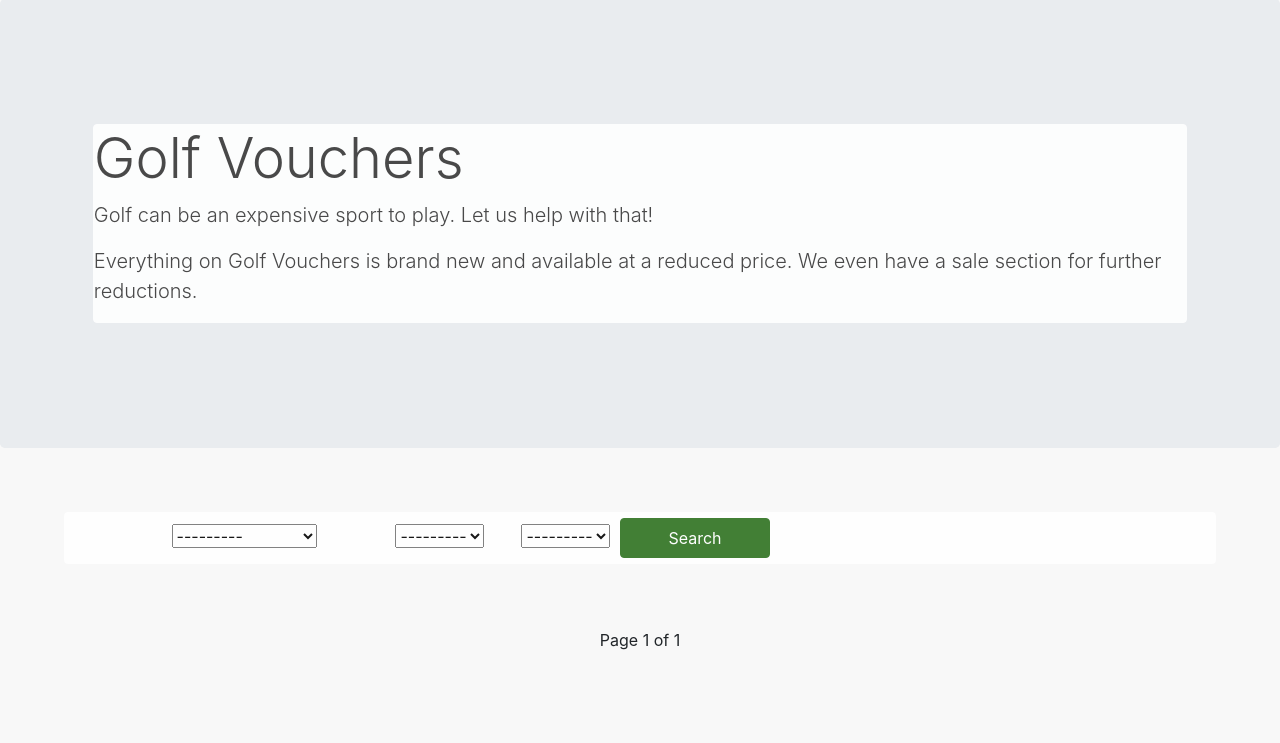
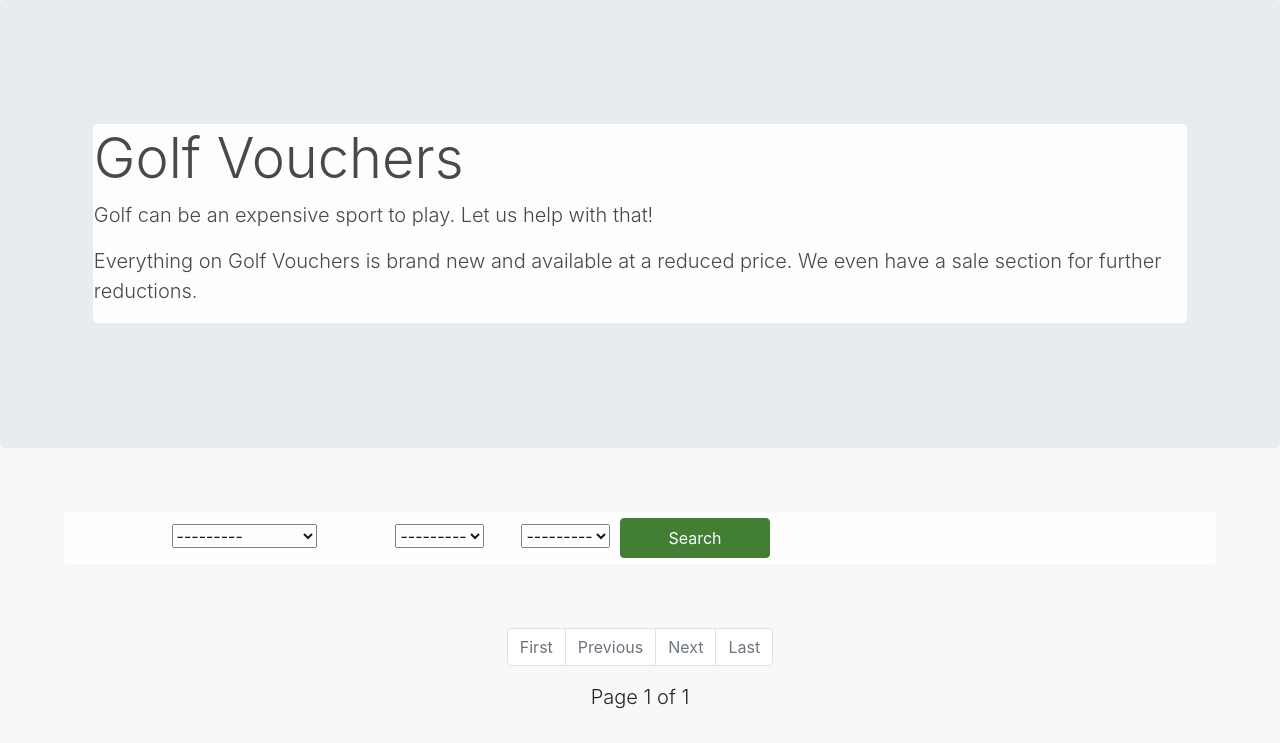
Before and after one commit to martingr1/golfvouchers, a Django app: page /posts/ in a window 1280 px wide. Shown: the part 57-800 px from the top of the page. Run offline with Django 3.2, Linux system fonts and the light colour scheme; data that the repository does not hold is empty; some libraries are stand-ins or nearby versions; some web fonts are replaced.

Commit message:
added styles for pagination in posts/templates/posts.html

```diff
--- a/posts/templates/posts.html
+++ b/posts/templates/posts.html
@@ -7,7 +7,8 @@
 	<div class="card main-card">
 		<h1 class="display-4 links">Golf Vouchers</h1>
 		<p class="lead links">Golf can be an expensive sport to play. Let us help with that!</p>
-		<p class="lead links">Everything on Golf Vouchers is brand new and available at a reduced price. We even have a sale
+		<p class="lead links">Everything on Golf Vouchers is brand new and available at a reduced price. We even have a
+			sale
 			section for further reductions.
 		</p>
 	</div>
@@ -47,25 +48,29 @@
 		{% endfor %}
 	</div>
 	<div class="row justify-content-center">
-		<div class="pagination">
-			<span class="step-links">
-        {% if posts.has_previous %}
-            <a href="?page=1">&laquo; first</a>
-            <a href="?page={{ posts.previous_page_number }}">previous</a>
-        {% endif %}
+		<nav aria-label="Pagination">
+			<ul class="pagination">
+				{% if posts.has_previous %}
+				<li class="page-item"><a class="page-link" href="?page=1">First</a></li>
+				<li class="page-item"><a class="page-link" href="?page={{ posts.previous_page_number }}">Previous</a>
+				</li>
+                {% else %}
+                <li class="page-item disabled"><a class="page-link" href="?page=1">First</a></li>
+                <li class="page-item disabled"><a class="page-link" href="?page=1">Previous</a></li>
+				{% endif %}
+				{% if posts.has_next %}
+				<li class="page-item"><a class="page-link" href="?page={{ posts.next_page_number }}">Next</a></li>
+				<li class="page-item"><a class="page-link" href="?page={{ posts.next_page_number }}">Last</a></li>
+                {% else %}
+                <li class="page-item disabled"><a class="page-link" href="?page=1">Next</a></li>
+                <li class="page-item disabled"><a class="page-link" href="?page=1">Last</a></li>
+				{% endif %}
+			</ul>
 
-        <span class="current">
-            Page {{ posts.number }} of {{ posts.paginator.num_pages }}
-        </span>
+		</nav>
 
-			{% if posts.has_next %}
-			<a href="?page={{ posts.next_page_number }}">next</a>
-			<a href="?page={{ posts.paginator.num_pages }}">last &raquo;</a>
-			{% endif %}
-			</span>
-		</div>
 	</div>
-</div>
-
-
-{% endblock %}
+    <div class="row justify-content-center">
+    <p class="lead"> Page {{ posts.number }} of {{ posts.paginator.num_pages }}</p>
+    </div>
+	{% endblock %}
--- a/posts/views.py
+++ b/posts/views.py
@@ -13,7 +13,7 @@ def get_posts(request):
     post_filter = PostFilter(request.GET, queryset=posts_list)
     posts_list = post_filter.qs
 
-    p = Paginator(posts_list, 12)
+    p = Paginator(posts_list, 1)
     page = request.GET.get('page')
     try:
         posts = p.page(page)
--- /dev/null
+++ b/static/js/scripts.js
@@ -0,0 +1,5 @@
+$(function() {
+
+    $("#message-alert").alert('close')
+
+}
--- a/templates/base.html
+++ b/templates/base.html
@@ -9,7 +9,7 @@
 	<link rel="stylesheet" href="https://stackpath.bootstrapcdn.com/bootstrap/4.4.1/css/bootstrap.min.css"
 		integrity="sha384-Vkoo8x4CGsO3+Hhxv8T/Q5PaXtkKtu6ug5TOeNV6gBiFeWPGFN9MuhOf23Q9Ifjh" crossorigin="anonymous">
 	<link rel="stylesheet" href="{% static 'css/custom.css' %}" type="text/css" />
-    <script src="https://cdnjs.cloudflare.com/ajax/libs/jquery/3.2.1/jquery.min.js"></script>
+
 	{% block head_js %}
 	{% endblock head_js %}
 	<meta name="viewport" content="width=device-width, initial-scale=1.0" />
@@ -23,7 +23,7 @@
 		}
 	</style>
 	<nav class="navbar navbar-expand-lg navbar-dark bg-dark sticky-top">
-		<a class="navbar-brand" href="{% url 'index' %}">GolfVouchers</a>
+		<a class="navbar-brand" href="{% url 'get_posts' %}">GolfVouchers</a>
 		<button class="navbar-toggler" type="button" data-toggle="collapse" data-target="#navbarSupportedContent" aria-controls="navbarSupportedContent" aria-expanded="false" aria-label="Toggle navigation">
     <span class="navbar-toggler-icon"></span></button>
 		{% if user.is_authenticated %}{% if user.is_staff %}
@@ -54,11 +54,19 @@
 	</nav>
 	{% if messages %}
 	{% for message in messages %}
-	<div class="alert alert-warning alert-dismissible fade show" role="alert">
-		<strong>{{message.message}}</strong>
-		<button type="button" class="close" data-dismiss="alert" aria-label="Close">
+	<div class="container">
+		<div class="row justify-content-center">
+			<div class="mt-1 alert alert-success alert-dismissible fade show" role="alert">
+				<strong>{{ message.message }}</strong>
+                {% if user.is_authenticated %}
+                {% else %}
+                <a class="links" href="{% url 'login' %}"> Click here to sign in again.</a>
+                {% endif %}
+				<button type="button" class="close" data-dismiss="alert" aria-label="Close">
     <span aria-hidden="true">&times;</span>
   </button>
+			</div>
+		</div>
 	</div>
 	{% endfor %}
 	{% endif %}
@@ -69,5 +77,10 @@
 
 		</div>
 	</footer>
+<script src="https://cdnjs.cloudflare.com/ajax/libs/jquery/3.2.1/jquery.min.js"></script>
+<script type="text/javascript" src="{% static 'js/scripts.js' %}"></script>
+<script src="https://code.jquery.com/jquery-3.4.1.slim.min.js" integrity="sha384-J6qa4849blE2+poT4WnyKhv5vZF5SrPo0iEjwBvKU7imGFAV0wwj1yYfoRSJoZ+n" crossorigin="anonymous"></script>
+<script src="https://cdn.jsdelivr.net/npm/popper.js@1.16.0/dist/umd/popper.min.js" integrity="sha384-Q6E9RHvbIyZFJoft+2mJbHaEWldlvI9IOYy5n3zV9zzTtmI3UksdQRVvoxMfooAo" crossorigin="anonymous"></script>
+<script src="https://stackpath.bootstrapcdn.com/bootstrap/4.4.1/js/bootstrap.min.js" integrity="sha384-wfSDF2E50Y2D1uUdj0O3uMBJnjuUD4Ih7YwaYd1iqfktj0Uod8GCExl3Og8ifwB6" crossorigin="anonymous"></script>
 </body>
 </html>
```
